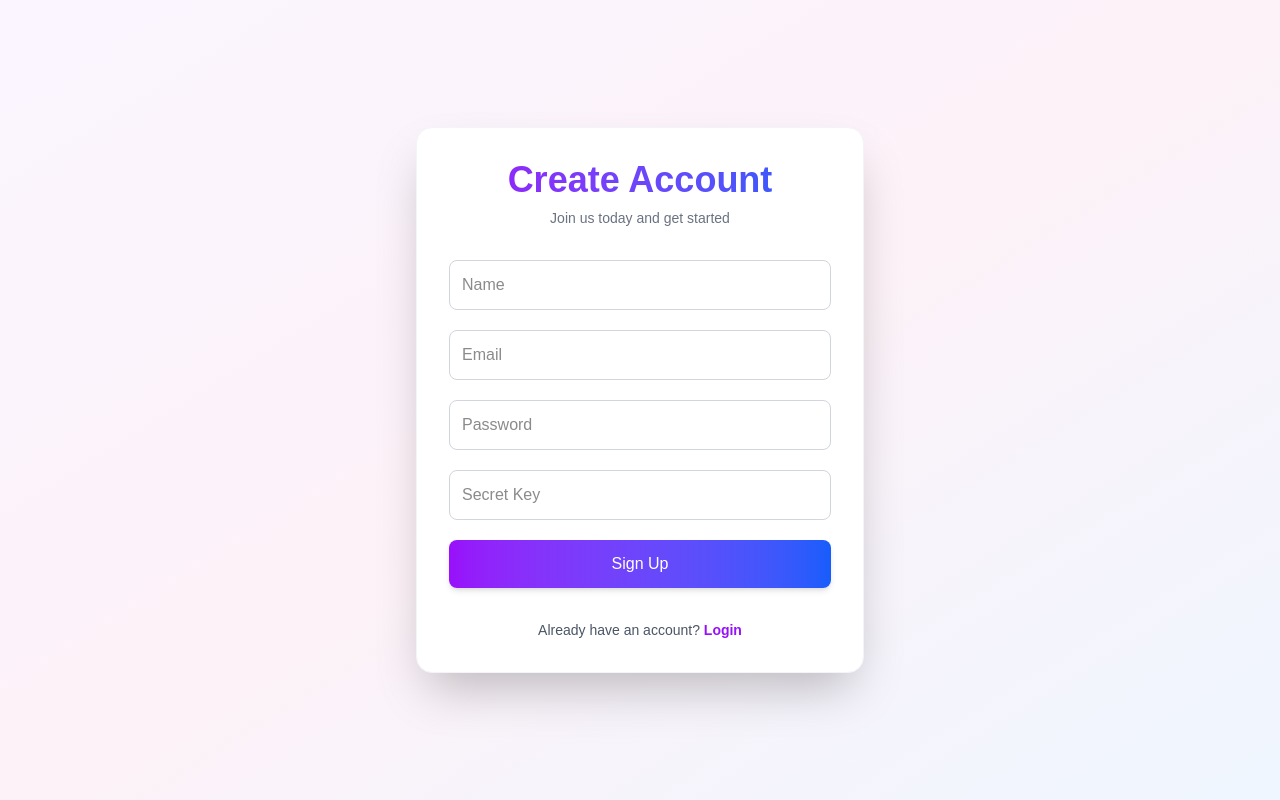
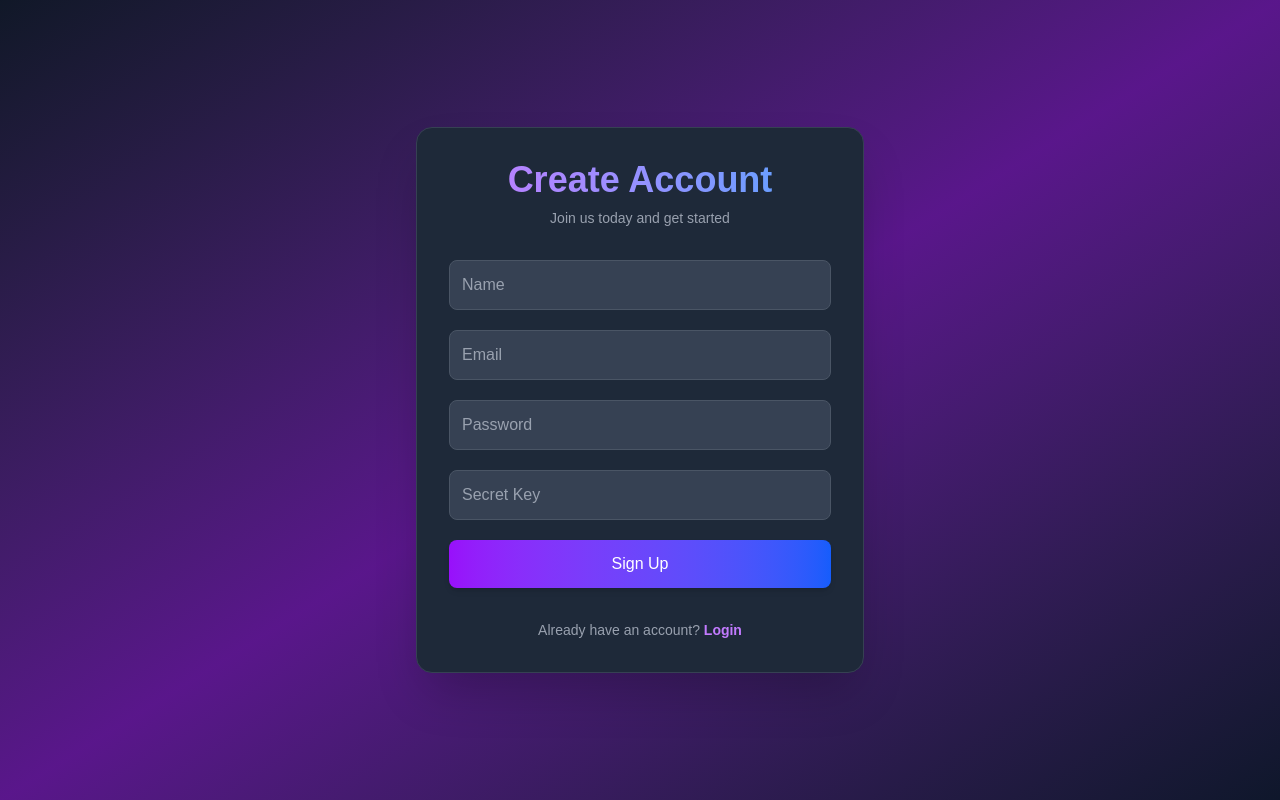
Before and after one commit to vyenkatesh-chavan/genpass, a Next.js app in the folder frontend/: page / in a window 1280 px wide. Built offline with nearby package versions, Linux system fonts and the light colour scheme.

Commit message:
Update page.tsx

```diff
--- a/frontend/src/app/page.tsx
+++ b/frontend/src/app/page.tsx
@@ -63,13 +63,13 @@ export default function SignupPage() {
   };
 
   return (
-    <div className="flex flex-col items-center justify-center min-h-screen bg-gradient-to-br from-purple-50 via-pink-50 to-blue-50">
-      <div className="bg-white shadow-2xl rounded-2xl p-8 w-full max-w-md border border-gray-100">
+    <div className="flex flex-col items-center justify-center min-h-screen bg-gradient-to-br from-gray-900 via-purple-900 to-slate-900">
+      <div className="bg-gray-800 shadow-2xl rounded-2xl p-8 w-full max-w-md border border-gray-700">
         <div className="text-center mb-8">
-          <h1 className="text-4xl font-bold text-transparent bg-clip-text bg-gradient-to-r from-purple-600 to-blue-600 mb-2">
+          <h1 className="text-4xl font-bold text-transparent bg-clip-text bg-gradient-to-r from-purple-400 to-blue-400 mb-2">
             Create Account
           </h1>
-          <p className="text-gray-500 text-sm">Join us today and get started</p>
+          <p className="text-gray-400 text-sm">Join us today and get started</p>
         </div>
 
         <form onSubmit={handleSubmit} className="flex flex-col gap-5">
@@ -79,7 +79,7 @@ export default function SignupPage() {
             placeholder="Name"
             value={form.name}
             onChange={handleChange}
-            className="w-full border border-gray-300 p-3 rounded-lg focus:outline-none focus:ring-2 focus:ring-purple-500 focus:border-transparent transition-all duration-200 hover:border-gray-400"
+            className="w-full bg-gray-700 border border-gray-600 text-white placeholder-gray-400 p-3 rounded-lg focus:outline-none focus:ring-2 focus:ring-purple-500 focus:border-transparent transition-all duration-200 hover:border-gray-500"
             required
           />
 
@@ -89,7 +89,7 @@ export default function SignupPage() {
             placeholder="Email"
             value={form.email}
             onChange={handleChange}
-            className="w-full border border-gray-300 p-3 rounded-lg focus:outline-none focus:ring-2 focus:ring-purple-500 focus:border-transparent transition-all duration-200 hover:border-gray-400"
+            className="w-full bg-gray-700 border border-gray-600 text-white placeholder-gray-400 p-3 rounded-lg focus:outline-none focus:ring-2 focus:ring-purple-500 focus:border-transparent transition-all duration-200 hover:border-gray-500"
             required
           />
 
@@ -99,7 +99,7 @@ export default function SignupPage() {
             placeholder="Password"
             value={form.password}
             onChange={handleChange}
-            className="w-full border border-gray-300 p-3 rounded-lg focus:outline-none focus:ring-2 focus:ring-purple-500 focus:border-transparent transition-all duration-200 hover:border-gray-400"
+            className="w-full bg-gray-700 border border-gray-600 text-white placeholder-gray-400 p-3 rounded-lg focus:outline-none focus:ring-2 focus:ring-purple-500 focus:border-transparent transition-all duration-200 hover:border-gray-500"
             required
           />
 
@@ -109,7 +109,7 @@ export default function SignupPage() {
             placeholder="Secret Key"
             value={form.secretKey}
             onChange={handleChange}
-            className="w-full border border-gray-300 p-3 rounded-lg focus:outline-none focus:ring-2 focus:ring-purple-500 focus:border-transparent transition-all duration-200 hover:border-gray-400"
+            className="w-full bg-gray-700 border border-gray-600 text-white placeholder-gray-400 p-3 rounded-lg focus:outline-none focus:ring-2 focus:ring-purple-500 focus:border-transparent transition-all duration-200 hover:border-gray-500"
             required
           />
 
@@ -124,19 +124,19 @@ export default function SignupPage() {
         {message && (
           <div className="mt-5 p-3 rounded-lg text-center font-medium animate-fade-in">
             {message.startsWith("✅") ? (
-              <span className="text-green-600 bg-green-50 block py-2 rounded-md">{message}</span>
+              <span className="text-green-400 bg-green-900 bg-opacity-30 block py-2 rounded-md">{message}</span>
             ) : (
-              <span className="text-red-600 bg-red-50 block py-2 rounded-md">{message}</span>
+              <span className="text-red-400 bg-red-900 bg-opacity-30 block py-2 rounded-md">{message}</span>
             )}
           </div>
         )}
 
         <div className="mt-8 text-center">
-          <p className="text-sm text-gray-600">
+          <p className="text-sm text-gray-400">
             Already have an account?{" "}
             <Link
               href="/login"
-              className="text-purple-600 hover:text-blue-600 font-semibold hover:underline transition-colors"
+              className="text-purple-400 hover:text-blue-400 font-semibold hover:underline transition-colors"
             >
               Login
             </Link>
```
